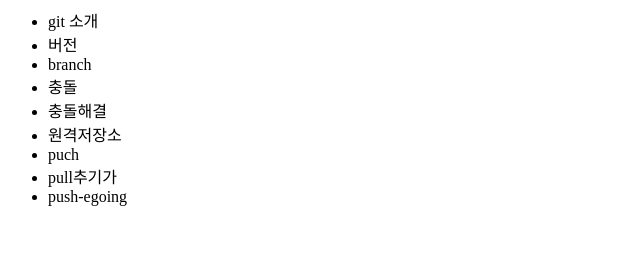
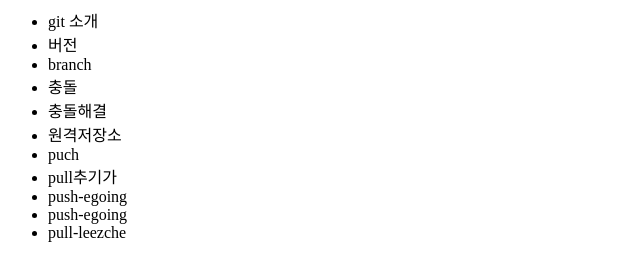
Before and after one commit to rkdfiddnr/opentutorials_git_rkdfiddnr, a plain HTML site: page index.html in a window 1280 px wide. Shown: the whole page, without its empty margins (0-640 px from the left). Drawn offline with Linux system fonts and the light colour scheme.

Commit message:
add puch leeche

```diff
--- a/index.html
+++ b/index.html
@@ -13,7 +13,8 @@
 			<li>puch</li>
 			<li>pull추기가</li>
 			<li>push-egoing</li>
-
+			<li>push-egoing</li>
+			<li>pull-leezche</li>
 		</ul>
 	</div>
 </body>
```
